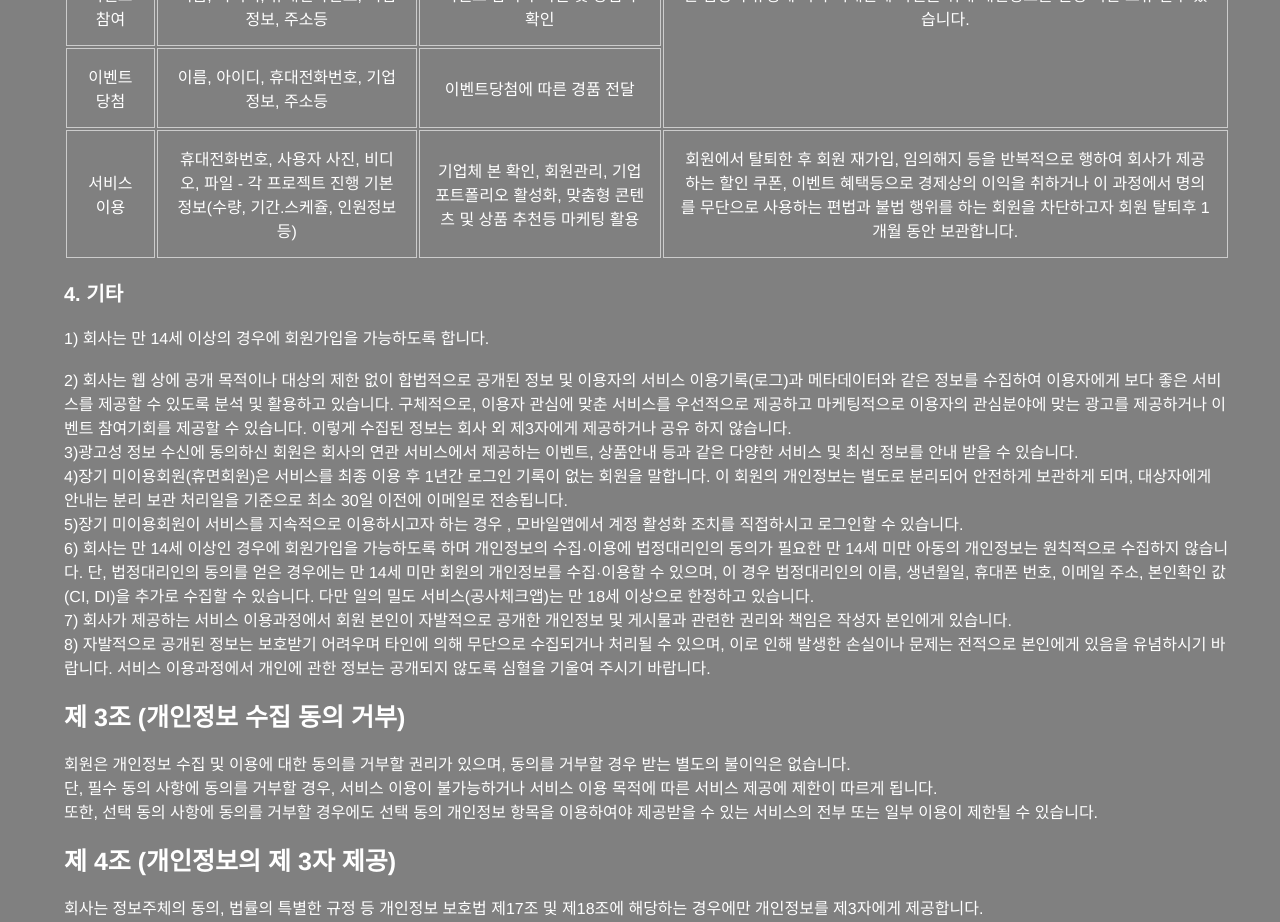
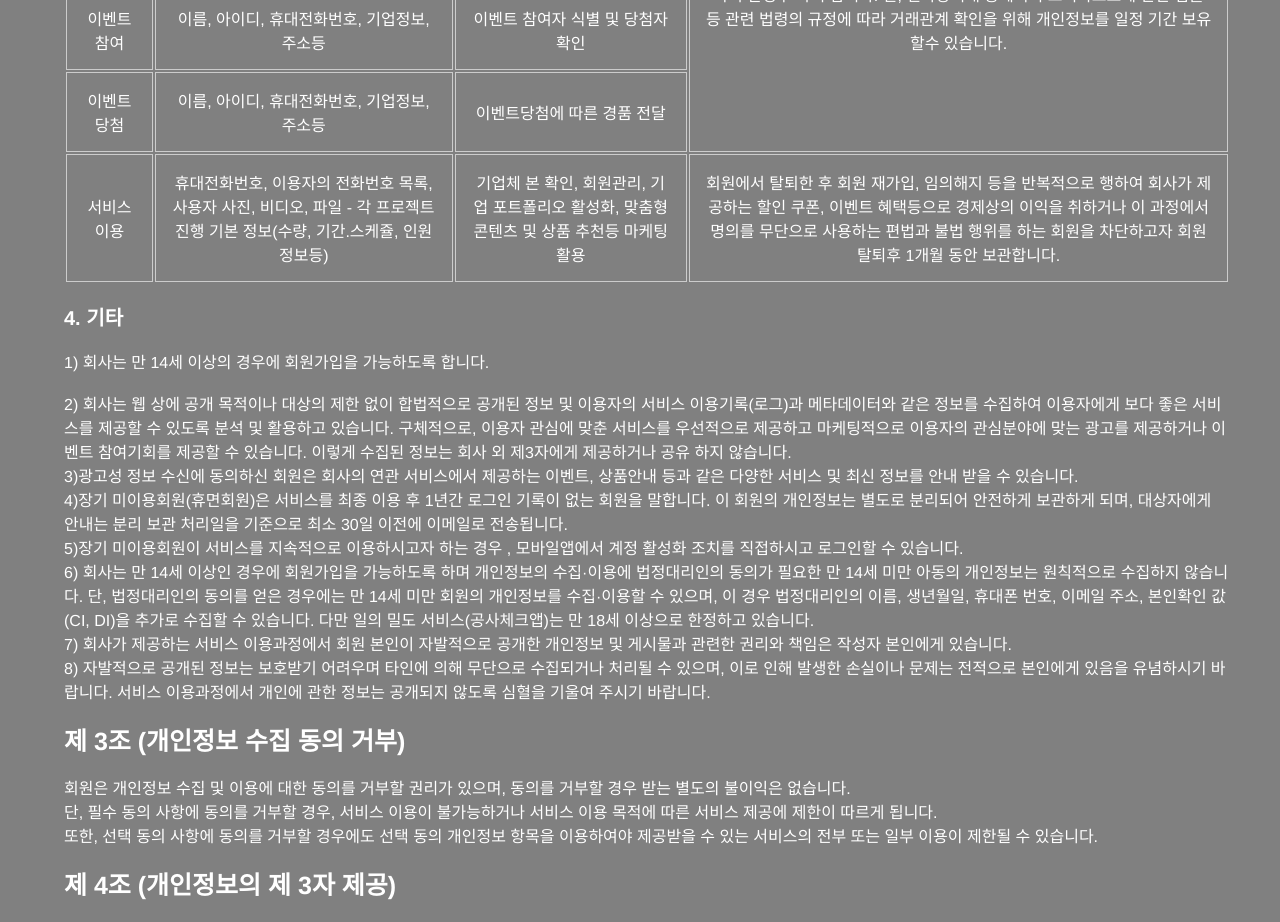
Before and after one commit to olzrl1/vue_front, a Vue app in the folder VueCorrection/web-page-project/: page /Policy in a window 1280 px wide. Shown: the part 2860-3782 px from the top of the page. Built offline with nearby package versions, Linux system fonts and the light colour scheme.

Commit message:
no message

```diff
--- a/VueCorrection/web-page-project/src/components/page/SubPage/PolicyPage.vue
+++ b/VueCorrection/web-page-project/src/components/page/SubPage/PolicyPage.vue
@@ -71,7 +71,7 @@
                 6) 자발적으로 공개된 정보는 보호받기 어려우며 타인에 의해 무단으로 수집되거나 처리될 수 있으며, 이로 인해 발생한 손실이나 문제는 전적으로 본인에게 있음을 유념하시기 바랍니다. 서비스 이용과정에서 개인에 관한 정보는 공개되 않도록 심혈을 기울여 주시기 바랍니다. <br>
                 7) 회사는 다음 목적 이외로는 개인정보를 이용하지 않으며, 회사에서 제공하는 서비스의 목적이 변경되는 경우 별도의 동의를 받는 등 필요한 조치를 합니다. <br>
                 8) 일의 밀도를 이용하는 서비스의 형태에 따라 다음과 같은 개인정보를 수집 및 이용. 제공. 파기 합니다. <br>
-                9) 본 회사는 이용자의 휴대전화번호, 사진, 비디오, 파일을 수집하며 서비스 이용과 고객 센터 이용 목적에 사용하고 있습니다.
+                9) 본 회사는 이용자의 휴대전화번호, 전화번호 목록, 사진, 비디오, 파일을 수집하며 서비스 이용과 고객 센터 이용 목적에 사용하고 있습니다.
             </div><br>
             <table>
                 <tr>
@@ -125,7 +125,7 @@
                 </tr>
                 <tr>
                     <td>서비스 이용</td>
-                    <td>휴대전화번호, 사용자 사진, 비디오, 파일 - 각 프로젝트 진행 기본 정보(수량, 기간.스케쥴, 인원정보등)</td>
+                    <td>휴대전화번호, 이용자의 전화번호 목록, 사용자 사진, 비디오, 파일 - 각 프로젝트 진행 기본 정보(수량, 기간.스케쥴, 인원정보등)</td>
                     <td>기업체 본 확인, 회원관리, 기업 포트폴리오 활성화, 맞춤형 콘텐츠 및 상품 추천등 마케팅 활용</td>
                     <td>회원에서 탈퇴한 후 회원 재가입, 임의해지 등을 반복적으로 행하여 회사가 제공하는 할인 쿠폰, 이벤트 혜택등으로 경제상의 이익을 취하거나 이 과정에서 명의를 무단으로 사용하는 편법과 불법 행위를 하는 회원을 차단하고자 회원 탈퇴후 1개월 동안 보관합니다. </td>
                 </tr>
```
